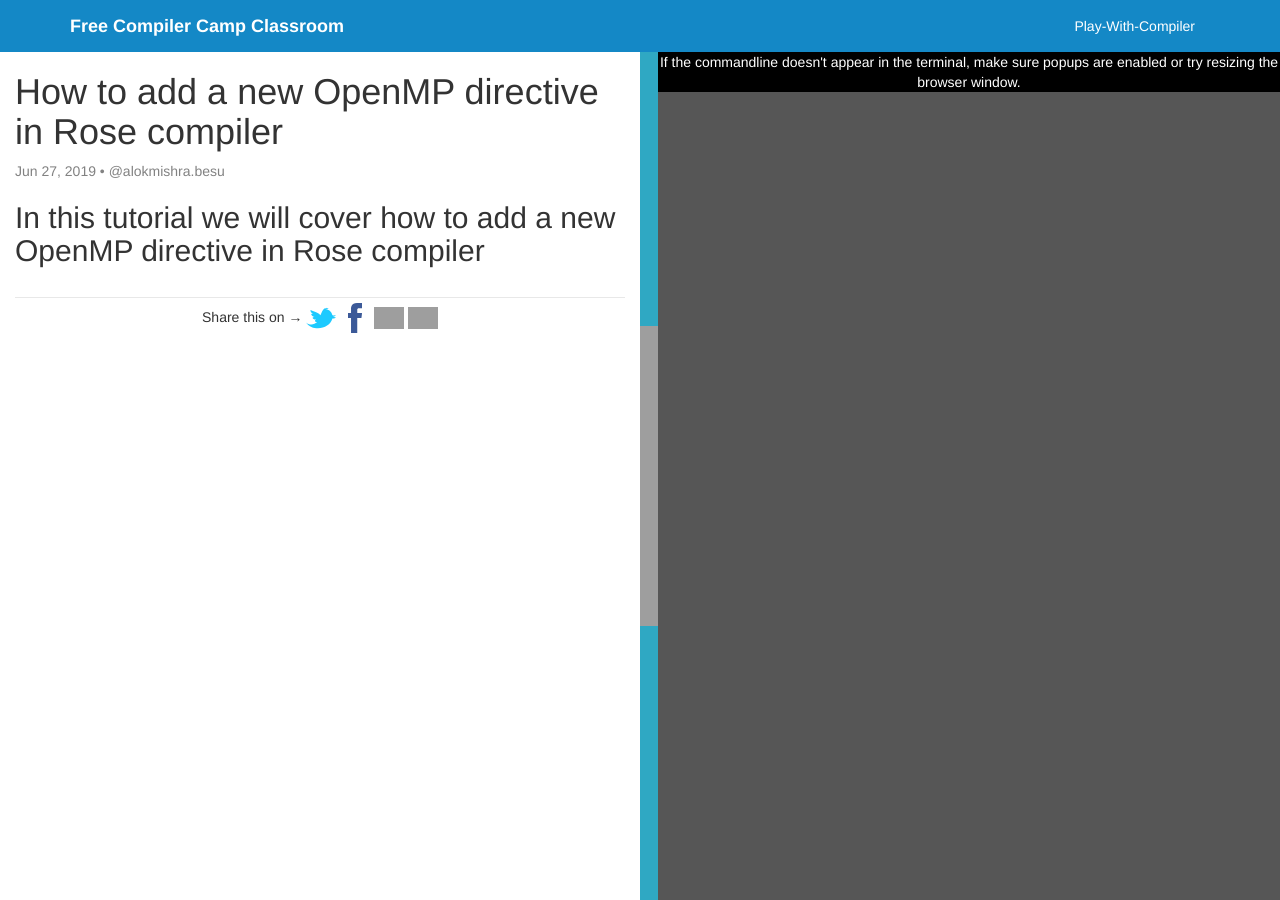
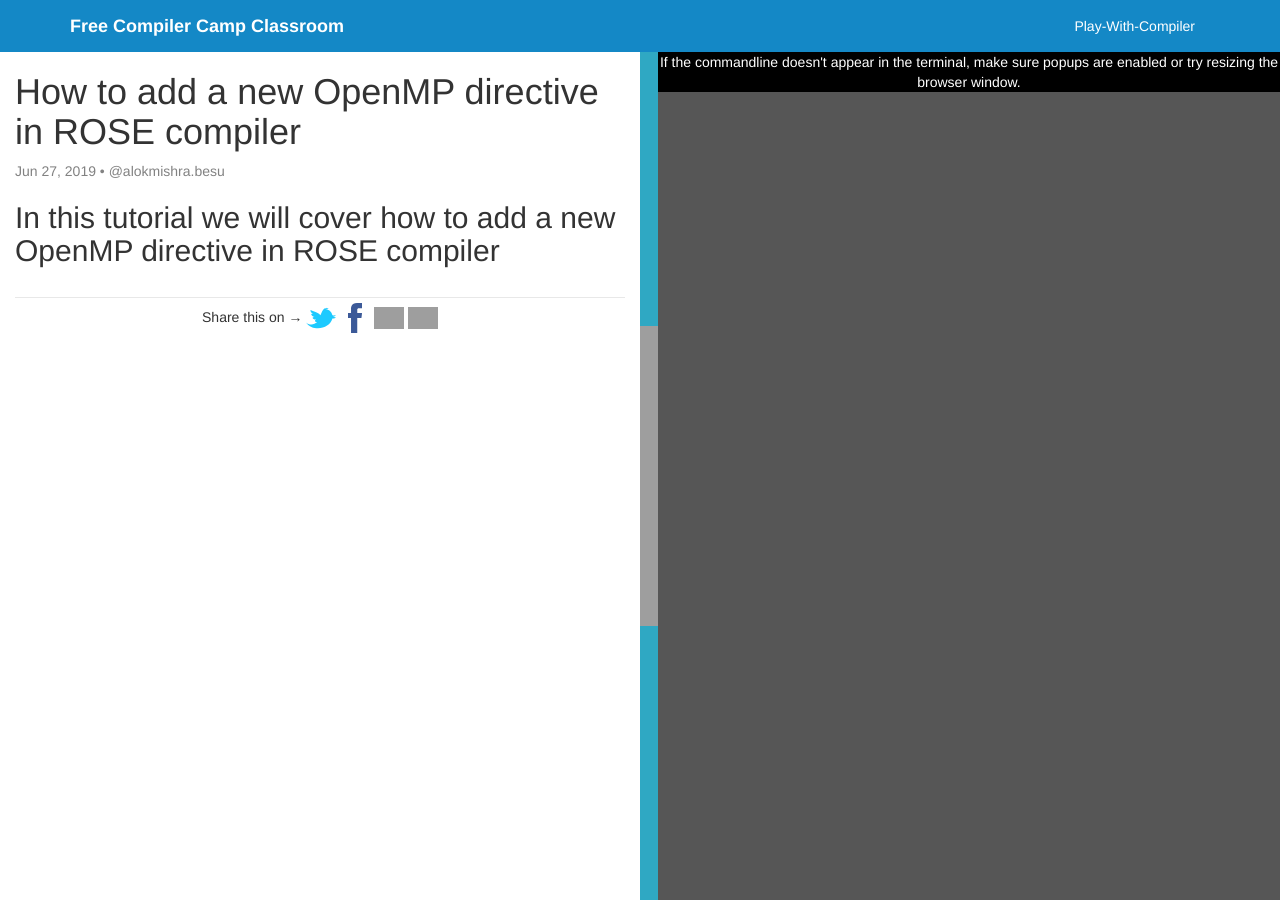
Before and after one commit to chunhualiao/freeCompilerCamp, a Jekyll site: the page built from compiler-classroom/_posts/2019-06-27-new-directive-rose.markdown, in a window 1280 px wide. Built offline with Jekyll 4.4.1, drawn with Linux system fonts in a browser that asks for light colours; nearby versions of some CDN libraries; grey boxes are pictures that could not be loaded.

```diff
--- a/compiler-classroom/_posts/2019-06-27-new-directive-rose.markdown
+++ b/compiler-classroom/_posts/2019-06-27-new-directive-rose.markdown
@@ -1,11 +1,11 @@
 ---
 layout: post
-title:  "How to add a new OpenMP directive in Rose compiler"
+title:  "How to add a new OpenMP directive in ROSE compiler"
 author: "@alokmishra.besu"
 date:   2019-06-27
 categories: beginner
 tags: [rose,openmp,directive]
 ---
 
-In this tutorial we will cover how to add a new OpenMP directive in Rose compiler
+In this tutorial we will cover how to add a new OpenMP directive in ROSE compiler
 ---
```
